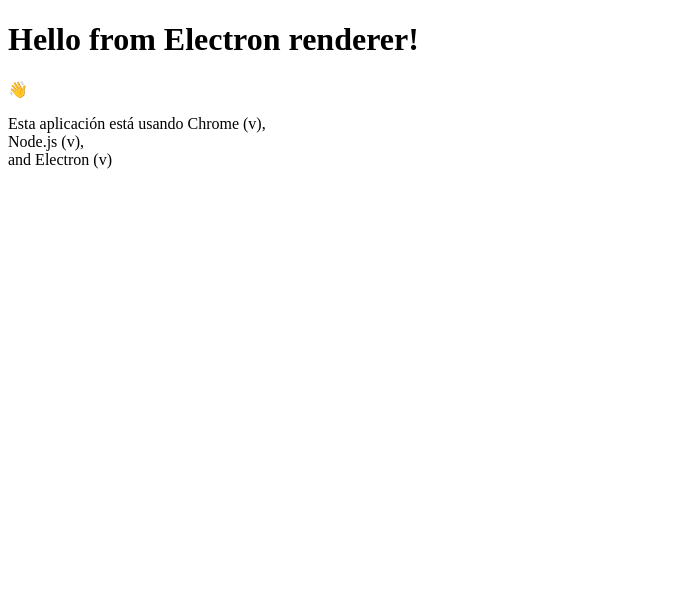
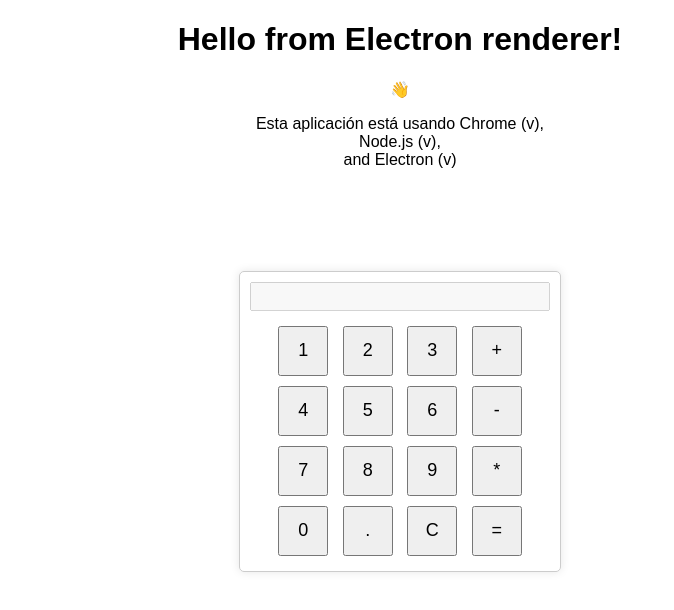
Before and after one commit to elian006/ElectronUpdates, an Electron app: page index.html in a window 800 px wide. Shown: the whole page, without its empty margins (0-674 px from the left). Drawn offline with Linux system fonts and the light colour scheme; no server answers.

Commit message:
update.1

```diff
--- /dev/null
+++ b/Estilos.css
@@ -0,0 +1,35 @@
+body {
+    font-family: 'Arial', sans-serif;
+    text-align: center;
+}
+
+#Coneccion{
+    left: 100;
+
+}
+
+
+
+#calculator {
+    width: 300px;
+    margin: 50px auto;
+    border: 1px solid #ccc;
+    padding: 10px;
+    border-radius: 5px;
+    box-shadow: 0 0 10px rgba(0, 0, 0, 0.1);
+}
+
+input[type="text"] {
+    width: 100%;
+    margin-bottom: 10px;
+    padding: 5px;
+    box-sizing: border-box;
+}
+
+button {
+    width: 50px;
+    height: 50px;
+    margin: 5px;
+    font-size: 18px;
+    cursor: pointer;
+}
--- a/index.html
+++ b/index.html
@@ -1,6 +1,7 @@
 <!DOCTYPE html>
 <html>
   <head>
+    <link rel="stylesheet" href="Estilos.css"/>
     <meta charset="UTF-8" />
     <!-- https://developer.mozilla.org/en-US/docs/Web/HTTP/CSP -->
     <meta
@@ -11,12 +12,59 @@
       http-equiv="X-Content-Security-Policy"
       content="default-src 'self'; script-src 'self'"
     />
-    <title>Hello from Electron renderer!</title>
+    <title>AutoUpdate_1</title>
   </head>
   <body>
     <h1>Hello from Electron renderer!</h1>
     <p>👋</p>
     <p id="info"></p>
+    <br>
+    <br>
+    <div id="calculator">
+
+      <input type="text" id="display" disabled>
+      <br>
+      <button onclick="appendCharacter('1')">1</button>
+      <button onclick="appendCharacter('2')">2</button>
+      <button onclick="appendCharacter('3')">3</button>
+      <button onclick="appendCharacter('+')">+</button>
+      <br>
+      <button onclick="appendCharacter('4')">4</button>
+      <button onclick="appendCharacter('5')">5</button>
+      <button onclick="appendCharacter('6')">6</button>
+      <button onclick="appendCharacter('-')">-</button>
+      <br>
+      <button onclick="appendCharacter('7')">7</button>
+      <button onclick="appendCharacter('8')">8</button>
+      <button onclick="appendCharacter('9')">9</button>
+      <button onclick="appendCharacter('*')">*</button>
+      <br>
+      <button onclick="appendCharacter('0')">0</button>
+      <button onclick="appendCharacter('.')">.</button>
+      <button onclick="clearDisplay()">C</button>
+      <button onclick="calculate()">=</button>
+      <br>
+  </div>
+
+  <script>
+      function appendCharacter(character) {
+          document.getElementById('display').value += character;
+      }
+
+      function clearDisplay() {
+          document.getElementById('display').value = '';
+      }
+
+      function calculate() {
+          try {
+              document.getElementById('display').value = eval(document.getElementById('display').value);
+          } catch (error) {
+              document.getElementById('display').value = 'Error';
+          }
+      }
+  </script>
+
+
   </body>
   <script src="./renderer.js"></script>
 </html>
```
